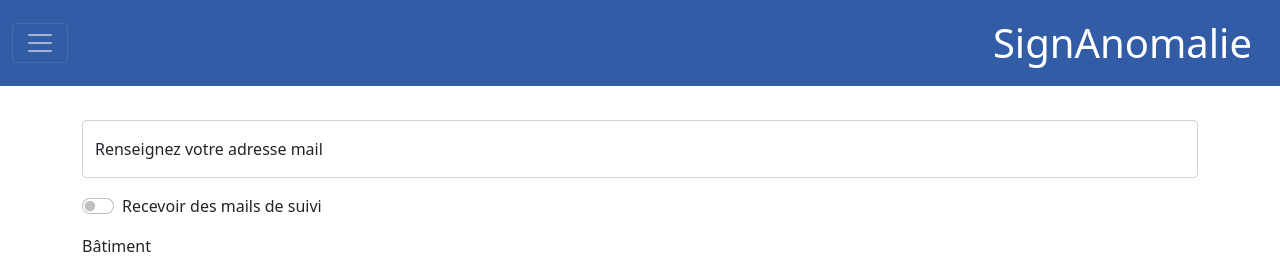
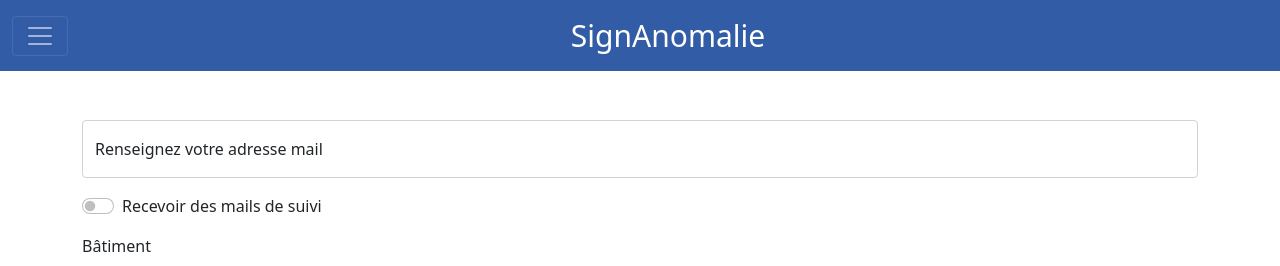
Before and after one commit to Baptiste1802/signanomalie, a Flask app: page / in a window 1280 px wide. Shown: the top 266 px of the page. Run offline with Flask 2, Linux system fonts and the light colour scheme; parts of the project's set-up code (start-up, migrations or seed data) failed here and were passed over.

Commit message:
modification du css de base.html pour modifier la taille du titre et sa position

```diff
--- a/signanomalie/static/css/base.css
+++ b/signanomalie/static/css/base.css
@@ -10,6 +10,5 @@ main{
 
 .navbar-brand
 {
-  font-size: 40px;
-  align-self: center;
+  font-size: 30px;
 }
--- a/signanomalie/templates/base.html
+++ b/signanomalie/templates/base.html
@@ -17,7 +17,7 @@
           <button class="navbar-toggler" type="button" data-bs-toggle="offcanvas" data-bs-target="#offcanvasNavbar" aria-controls="offcanvasNavbar">
             <span class="navbar-toggler-icon"></span>
           </button>
-          <a class="navbar-brand" href="/">SignAnomalie</a>
+          <a class="navbar-brand mx-auto" href="/">SignAnomalie</a>
           <div class="offcanvas offcanvas-start" tabindex="-1" id="offcanvasNavbar" aria-labelledby="offcanvasNavbarLabel">
 
             <div class="offcanvas-header">
```
